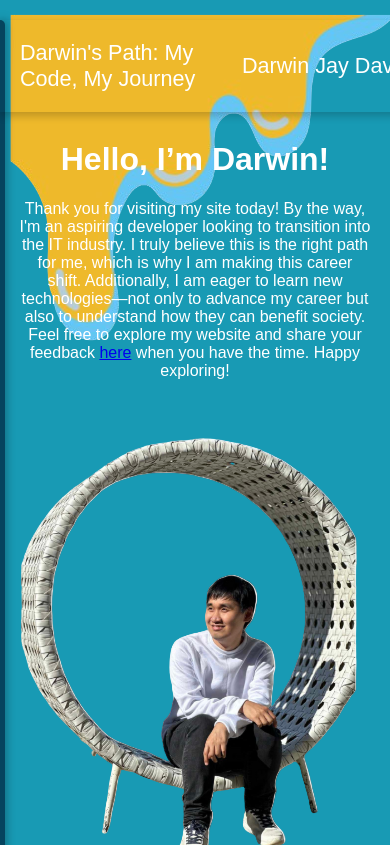
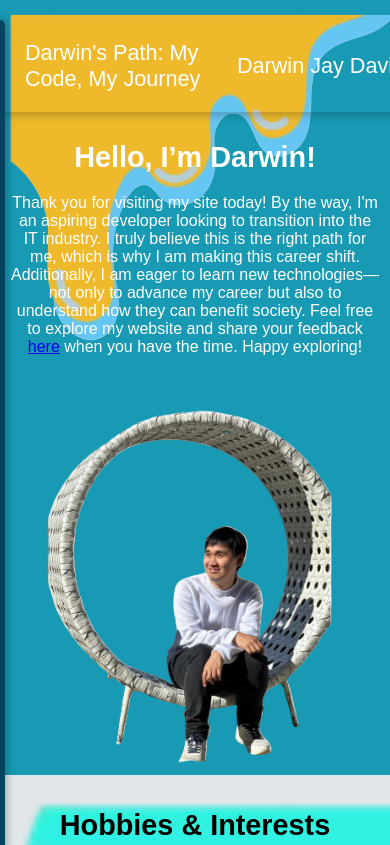
Before and after one commit to darwinjay234/CMSC207-mini-project, a plain HTML site: page index.html in a window 390 px wide. Shown: the top 845 px of the page. Drawn offline with Linux system fonts and the light colour scheme; a web font is replaced by a local one.

Commit message:
Add files via upload

```diff
--- a/index.html
+++ b/index.html
@@ -15,27 +15,27 @@
             <li>
                 <a href="#" class="logo">
                     <span class="icon"><i class="fa-solid fa-home"></i></span>
-                    <span>Home</span>
+                    <span class="text">Home</span>
                 </a>
                 <a href="#">
                     <span class="icon"><i class="fa-solid fa-bell"></i></span>
-                    <span>Notifications</span>
+                    <span class="text">Notifications</span>
                 </a>
                 <a href="#">
                     <span class="icon"><i class="fa-solid fa-code"></i></span>
-                    <span>About</span>
+                    <span class="text">About</span>
                 </a>
                 <a href="#">
                     <span class="icon"><i class="fa-solid fa-heart"></i></span>
-                    <span>Projects</span>
+                    <span class="text">Projects</span>
                 </a>
                 <a href="#">
                     <span class="icon"><i class="fa-solid fa-gear"></i></span>
-                    <span>Settings</span>
+                    <span class="text">Settings</span>
                 </a>
                 <a href="#">
                     <span class="icon"><i class="fa-solid fa-right-from-bracket"></i></span>
-                    <span>Logout</span>
+                    <span class="text">Logout</span>
                 </a>
             </li>
         </ul>
--- a/styles.css
+++ b/styles.css
@@ -19,7 +19,7 @@ body {
         opacity: 1;
         transform: translateY(0);
     }
-}
+} */
 
 #container {
     animation: appear 5s ease-out forwards;
@@ -32,8 +32,9 @@ body {
     position: fixed;
     top: 0;
     left: 0;
-    height: 100vh;
+    height: 100%;
     width: 60px;
+    z-index: 1;
     background: #05445E;
     overflow-x: hidden;
     padding-top: 20px;
@@ -41,27 +42,30 @@ body {
     box-shadow: 0 0 10px rgba(0, 0, 0, 0.5);
     border-top-right-radius: 20px;
     border-bottom-right-radius: 20px;
-    overflow-y: auto;
 }
 
 /* Expand Sidebar on Hover */
 .sidebar:hover {
-    width: 250px; /* Expand fully */
-    overflow: visible;
+    width: 250px;
+    transition: 0.6s ease;
+
 }
 
-/* Sidebar Items */
+
 .sidebar ul {
+    position: relative;
     padding: 0;
     margin: 0;
 }
 
 .sidebar ul li {
+    position: relative;
     list-style: none;
     margin: 10px 0;
 }
 
 .sidebar ul li a {
+    position: relative;
     display: flex;
     align-items: center;
     text-decoration: none;
@@ -71,18 +75,18 @@ body {
     white-space: nowrap;
 }
 
-/* Sidebar Icons */
+
 .sidebar ul li a .icon {
-    min-width: 60px; /* Keeps icons visible when collapsed */
+    min-width: 60px;
     font-size: 1.5rem;
 }
 .sidebar:hover ul li a {
     opacity: 1;
 }
 
-/* Sidebar Text */
+
 .sidebar ul li a .text {
-    opacity: 0; /* Hide text when collapsed */
+    opacity: 0;
     transition: opacity 0.3s ease-in-out;
     margin-left: 10px;
 }
@@ -143,7 +147,6 @@ body {
     height: auto;
     transition: transform 0.3s ease-in-out, box-shadow 0.3s ease-in-out, opacity 0.3s ease-in-out;
     cursor: pointer;
-    /* Ensure it stays on top when both elements are present */
     position: relative;
     z-index: 2;
 }
@@ -326,14 +329,40 @@ contact-text {
 @media (max-width: 480px) {
     .header span {
         font-size: 0.9em;
-        padding-left: 0px;
-        padding-right: 0px;
+        padding-left: 5px;
+        padding-right: 5px;
     }
     .intro h1 {
-        font-size: 2em;
+        font-size: 1.8em;
     }
     .contact h2 {
         font-size: 1.2em;
+    }
+    .intro {
+        flex-direction: column;
+        align-items: center;
+        text-align: center;
+        padding: 10px;
+    }
+    .profile-img {
+        width: 80%;
+    }
+    .hobbies {
+        padding: 10px;
+    }
+    .hobby-container {
+        flex-direction: column;
+        align-items: center;
+    }
+    .contact-container {
+        flex-direction: column;
+        align-items: center;
+    }
+    .sidebar {
+        width: 50px;
+    }
+    .sidebar:hover {
+        width: 120px;
     }
 }
 
@@ -346,149 +375,3 @@ contact-text {
         width: 250px;
     }
 }
-
-
-
-/* .intro {
-    color: white;
-    padding-top: 0px;
-    padding-bottom: 50px;
-    padding-left: 100px;
-    padding-right: 50px;
-    display: flex;
-    justify-content: space-between;
-    flex-wrap: wrap;
-}
-.intro h1 {
-    font-size: 2.5em;
-}
-.intro-text {
-    flex-grow: 1;
-    max-width: 50%;
-}
-.profile-img {
-    max-width: 40%;
-    height: auto;
-}
-.hobbies {
-    background: #e0e6e9;
-    padding: 20px;
-    text-align: center;
-}
-.hobbies h2 {
-    font-size: 1.8em;
-}
-.hobby-container {
-    display: flex;
-    justify-content: space-around;
-    flex-wrap: wrap;
-    padding: 10px;
-}
-.hobby {
-    width: 200px;
-    text-align: center;
-}
-.hobby img {
-    width: 100px;
-    height: 100px;
-    border-radius: 10px;
-}
-.contact-container {
-    padding: 30px;
-    display: flex;
-    justify-content: space-between;
-    align-items: center;
-}
-.contact {
-    background: #b6ccd7;
-    color: black;
-    padding: 15px;
-    text-align: left;
-    width: 250px;
-    box-shadow: 0 4px 8px rgba(0, 0, 0, 0.2);
-    border-radius: 10px;
-}
-.contact h2 {
-    text-align: center;
-    font-size: 1.5em;
-}
-.contact-item {
-    display: flex;
-    align-items: center;
-    margin: 10px 0;
-}
-.contact-item img {
-    width: 30px;
-    height: 30px;
-    margin-right: 10px;
-    mix-blend-mode: multiply;
-}
-.contact-item a {
-    text-decoration: none;
-    color: black;
-    font-size: 0.9em;
-}
-contact-text {
-    display: flex;
-    justify-content: center;
-    text-align: center;
-}
-.contact-content-text {
-    color: white;
-    padding: 20px;
-    margin-left: 20px;
-    max-width: 50%;
-    font-size: 0.8em;
-    text-align: left;
-} */
-
-
-
-
-/* .contact {
-    background: #b6ccd7;
-    color: black;
-    padding: 15px;
-    text-align: left;
-    width: 250px;
-    box-shadow: 0 4px 8px rgba(0, 0, 0, 0.2);
-    border-radius: 10px;
-    position: fixed;
-    right: 20px;
-    bottom: 20px;
-}
-.contact h2 {
-    text-align: center;
-    font-size: 1.5em;
-}
-.contact-item {
-    display: flex;
-    align-items: center;
-    margin: 10px 0;
-}
-.contact-item img {
-    width: 30px;
-    margin-right: 10px;
-    mix-blend-mode: multiply;
-}
-.contact-item a {
-    text-decoration: none;
-    color: black;
-    font-size: 0.9em;
-}
-.contact-item a:hover {
-    color: #264653;
-} */
-/* .contact-item {
-    display: flex;
-    align-items: center;
-    justify-content: start;
-    margin: 10px 0;
-}
-.contact-item img {
-    width: 30px;
-    height: 30px;
-    margin-right: 10px;
-    mix-blend-mode: multiply;
-    size: 30px;
-} */
```
